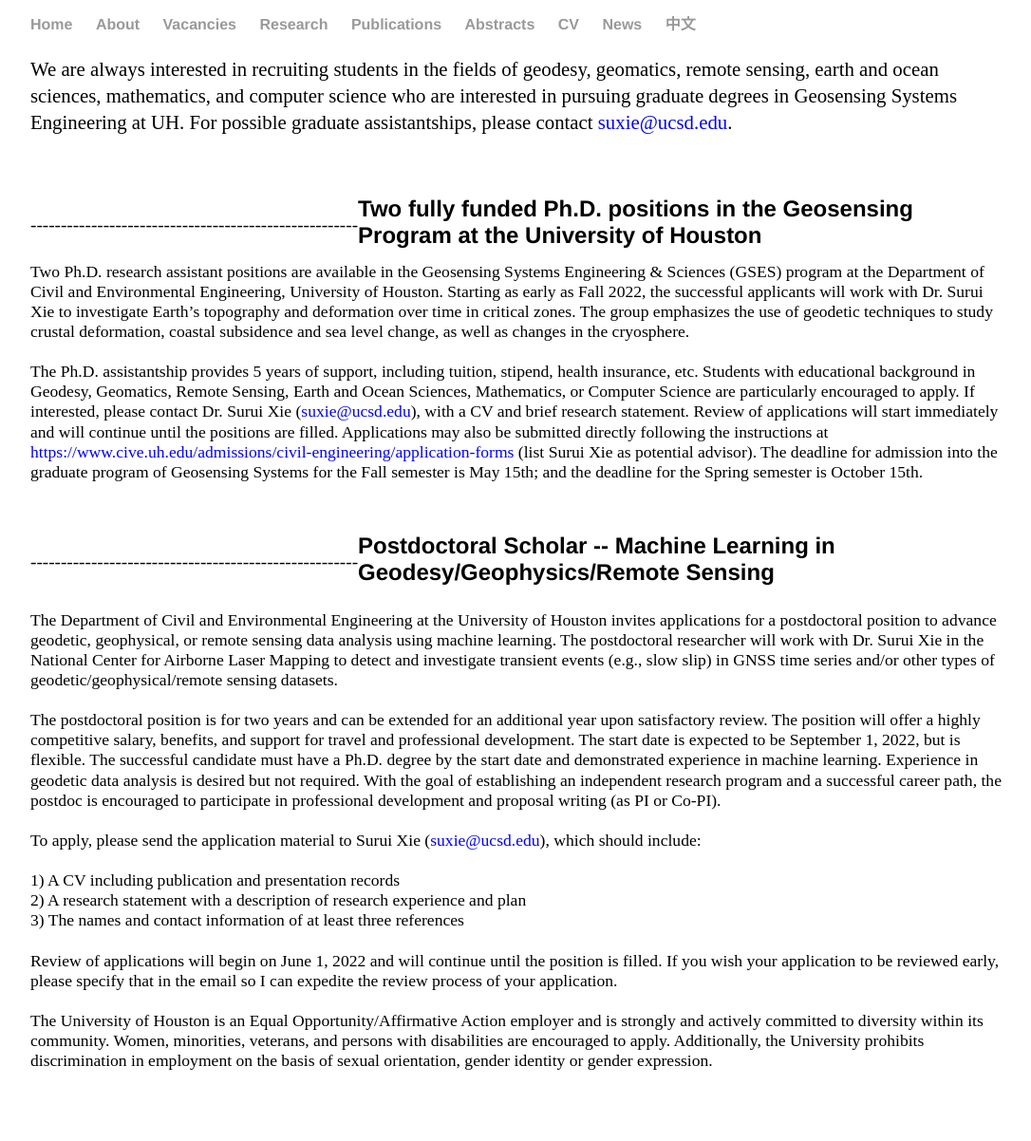
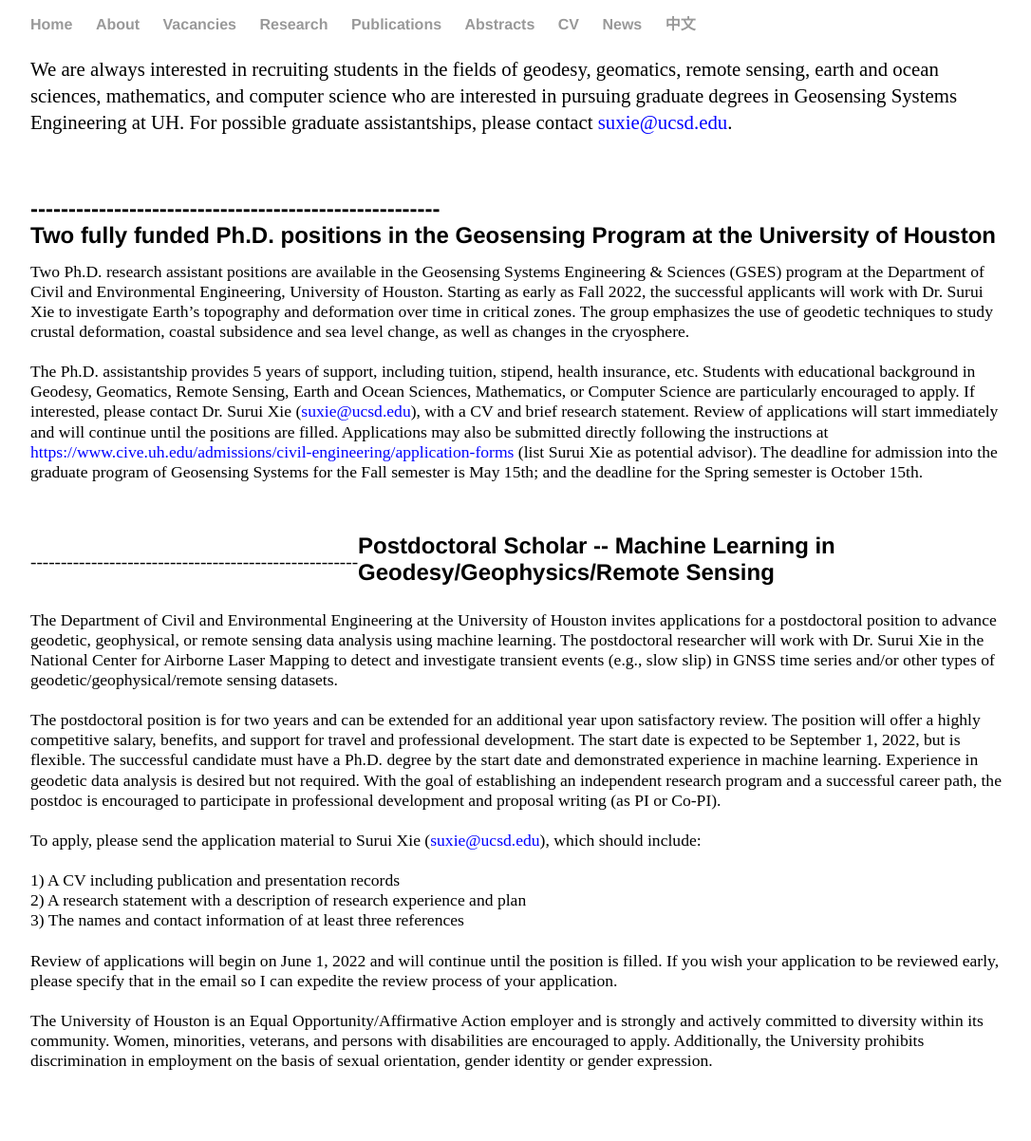
Before and after one commit to suruixie/suruixie.github.io, a Jekyll site: the page built from vacancies/index.html, in a window 1280 px wide. Shown: the whole page at 95% size, without its empty margins (96-1182 px from the left). Built offline with Jekyll 4.4.1, drawn with Linux system fonts in a browser that asks for light colours.

Commit message:
Update index.html

```diff
--- a/vacancies/index.html
+++ b/vacancies/index.html
@@ -10,11 +10,7 @@
 </p>
 
 
-<p style="margin-bottom:0.1em;  margin-top:1em; font-size:1.2em;">
-	------------------------------------------------------ <br>
-	<br>
-</p>
-<h4 style="margin-bottom:0.5em; margin-top:1em; font-size:1.5em;" >Two fully funded Ph.D. positions in the Geosensing Program at the University of Houston </h4>
+<h4 style="margin-bottom:0.5em; margin-top:1em; font-size:1.5em;" >------------------------------------------------------ <br> Two fully funded Ph.D. positions in the Geosensing Program at the University of Houston </h4>
 
 <p style="margin-top:0.1em; margin-bottom:3em; line-height:120%; font-size:1.1em;">
 	Two Ph.D. research assistant positions are available in the Geosensing Systems Engineering & Sciences (GSES) program at the Department of Civil and Environmental Engineering, University of Houston.
```
